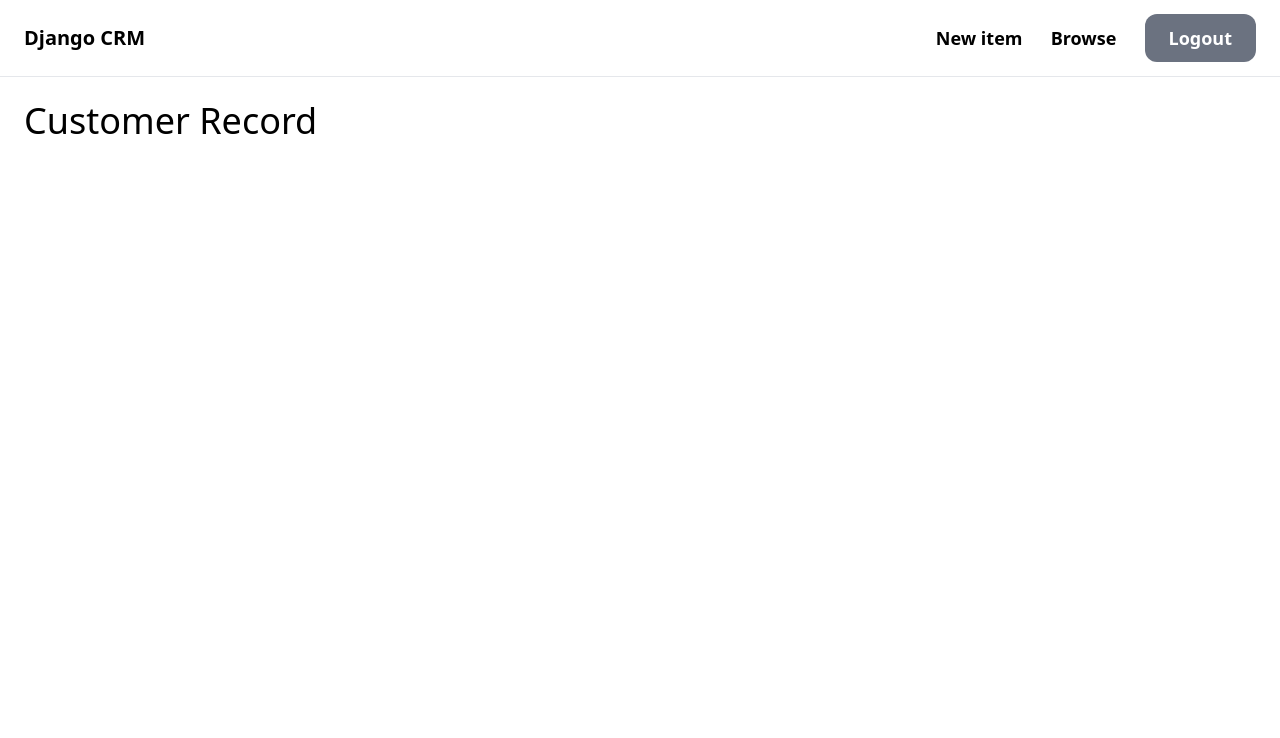
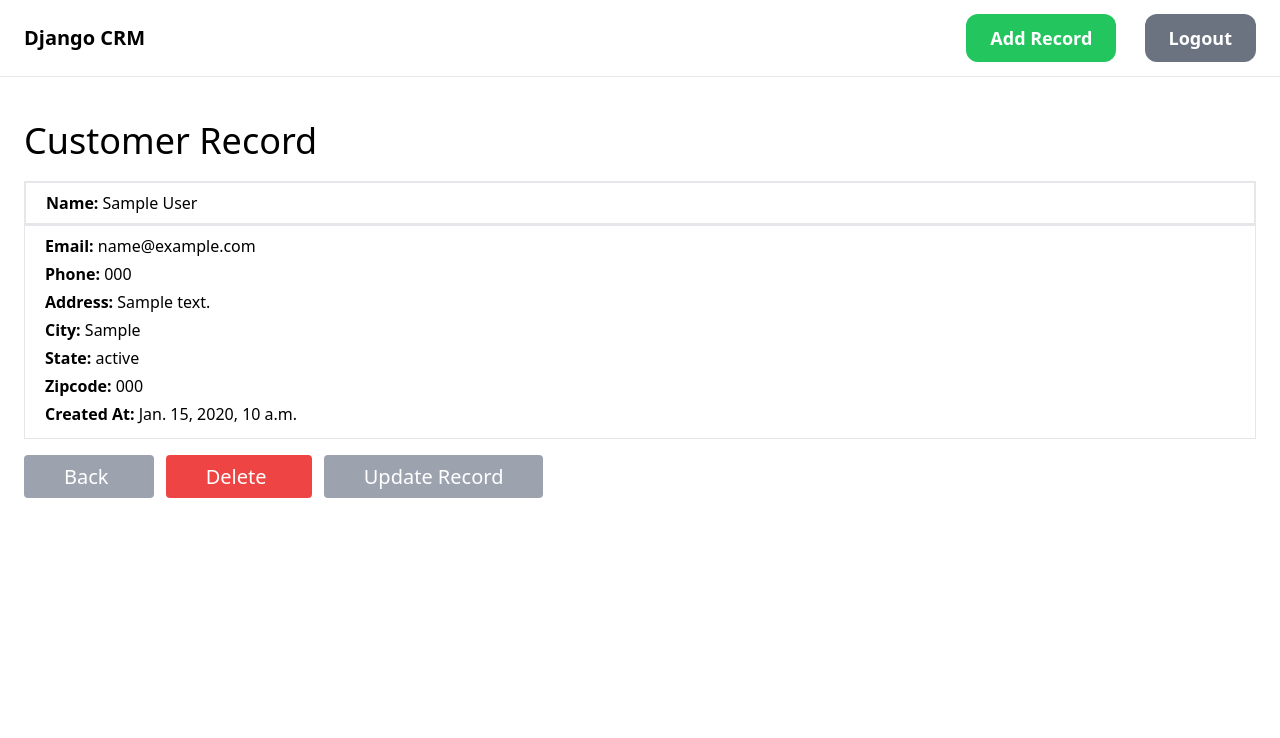
Before and after one commit to anselmostitla/Django-Crm-Mysql-Python, a Django app: page /record/1 in a window 1280 px wide. Shown: the top 738 px of the page. Run offline with Django 4.2, Linux system fonts and the light colour scheme; a user stored in the database is signed in; tables that the repository leaves empty hold one stand-in row (values such as "Sample post"); some libraries are stand-ins or nearby versions.

Commit message:
Final project

```diff
--- a/website/templates/navbar.html
+++ b/website/templates/navbar.html
@@ -1,11 +1,12 @@
 <div class="py-6 px-6 flex justify-between items-center border-b border-gray-200">
   <a href="/" class="text-xl font-semibold">Django CRM</a>
   <div class="space-x-6">
-    <a href="#" class="text-lg font-semibold hover:text-gray-500">New item</a>
-    <a href="#" class="text-lg font-semibold hover:text-gray-500">Browse</a>
+    <!-- <a href="#" class="text-lg font-semibold hover:text-gray-500">New item</a>
+    <a href="#" class="text-lg font-semibold hover:text-gray-500">Browse</a> -->
 
 
     {% if user.is_authenticated %}
+      <a href="{% url 'add_record' %}" class="px-6 py-3 text-lg font-semibold bg-green-500 text-white rounded-xl hover:bg-green-700">Add Record</a>
       <a href="{% url 'logout' %}" class="px-6 py-3 text-lg font-semibold bg-gray-500 text-white rounded-xl hover:bg-gray-700">Logout</a>
     {% else %}
       <a href="{% url 'register' %}" class="px-6 py-3 text-lg font-semibold bg-teal-500 text-white rounded-xl hover:bg-teal-700">Register</a>
--- a/website/templates/record.html
+++ b/website/templates/record.html
@@ -2,7 +2,37 @@
 
 {% block content %}
 
-<div class="text-4xl">Customer Record</div>
+<div class="text-4xl my-5">Customer Record</div>
+
+<div class="border">
+  <div class="border px-5 py-2">
+    <strong>Name: </strong>
+    {{ customer_record.first_name }}
+    {{ customer_record.last_name }}
+  </div>
+</div>
+<div class="border px-5 py-2 space-y-1">
+  <p></p><strong>Email: </strong>{{ customer_record.email }}</p>
+  <p></p><strong>Phone: </strong>{{ customer_record.phone }}</p>
+  <p></p><strong>Address: </strong>{{ customer_record.address }}</p>
+  <p></p><strong>City: </strong>{{ customer_record.city }}</p>
+  <p></p><strong>State: </strong>{{ customer_record.state }}</p>
+  <p></p><strong>Zipcode: </strong>{{ customer_record.zipcode }}</p>
+  <p></p><strong>Created At: </strong>{{ customer_record.created_at}}</p>
+</div>
+<br>
+<a href="{% url 'home' %}" class="bg-gray-400 px-10 py-2 text-white text-xl hover:bg-gray-500 rounded mr-3">
+  Back
+</a>
+<a href="{% url 'delete_record' customer_record.id %}" class="bg-red-500 px-10 py-2 text-white text-xl hover:bg-red-600 rounded mr-3">
+  Delete
+</a>
+<a href="{% url 'update_record' customer_record.id %}" class="bg-gray-400 px-10 py-2 text-white text-xl hover:bg-gray-500 rounded mr-3">
+  Update Record
+</a>
+
+
+
 
 
 
--- a/website/urls.py
+++ b/website/urls.py
@@ -7,4 +7,7 @@ urlpatterns = [
     path('logout/', views.logout_user, name='logout'),
     path('register/', views.register_user, name='register'),
     path('record/<int:pk>', views.customer_record, name='record'),
+    path('delete_record/<int:pk>', views.delete_record, name='delete_record'),
+    path('add_record/', views.add_record, name='add_record'),
+    path('update_record/<int:pk>', views.update_record, name='update_record'),
 ]
--- a/website/views.py
+++ b/website/views.py
@@ -1,7 +1,7 @@
 from django.shortcuts import render, redirect
 from django.contrib.auth import authenticate, login, logout
 from django.contrib import messages
-from .forms import SignUpForm
+from .forms import SignUpForm, AddRecordForm
 
 # 1:26:26
 from .models import Record
@@ -66,5 +66,43 @@ def customer_record(request, pk):
     customer_record = Record.objects.get(id=pk)
     return render(request, 'record.html', {'customer_record':customer_record})
   else:
-      messages.success(request, "You must be logged in to view that page... ")
+    messages.success(request, "You must be logged in to view that page... ")
+    return redirect('home')
+
+
+def delete_record(request, pk):
+  if request.user.is_authenticated:
+    delete_it = Record.objects.get(id = pk)
+    delete_it.delete()
+    messages.success(request, "Record deleted successfully... ")
+    return redirect('home')
+  else:
+    messages.success(request, "You must be logged in to delete that record... ")
+    return redirect('home')
+
+
+def add_record(request):
+  form = AddRecordForm(request.POST or None)
+  if request.user.is_authenticated:
+    if request.method == 'POST':
+      if form.is_valid():
+        add_record = form.save()
+        messages.success(request, "Record added")
+        return redirect('home')
+    return render(request, 'add_record.html', {'form':form})
+  else:
+    messages.success(request, "You must be logged in to add record... ")
+    return redirect('home')
+
+def update_record(request, pk):
+  if request.user.is_authenticated:
+    current_record = Record.objects.get(id=pk)
+    form = AddRecordForm(request.POST or None, instance=current_record)
+    if form.is_valid():
+      form.save()
+      messages.success(request, "Record has been updated")
       return redirect('home')
+    return render(request, 'update_record.html', {'form': form})
+  else:
+    messages.success(request, "You must be logged in to update record... ")
+    return redirect('home')
```
Also changed, not shown: website/forms.py (+16 -0 lines), website/templates/add_record.html (added, +28 -0 lines), website/templates/home.html (+10 -10 lines), website/templates/update_record.html (added, +21 -0 lines).
